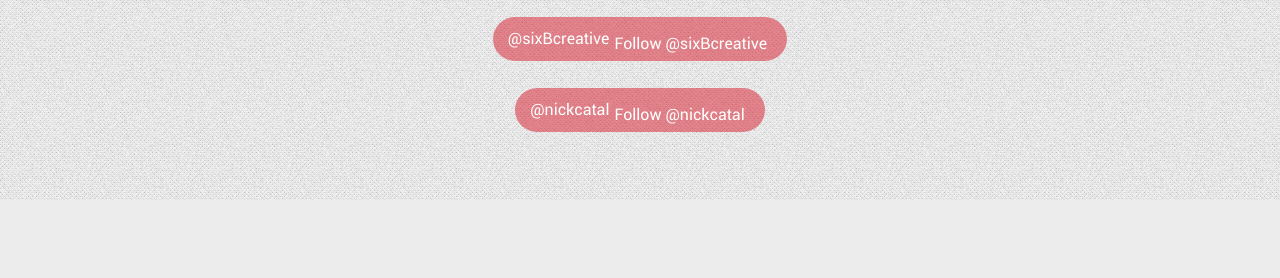
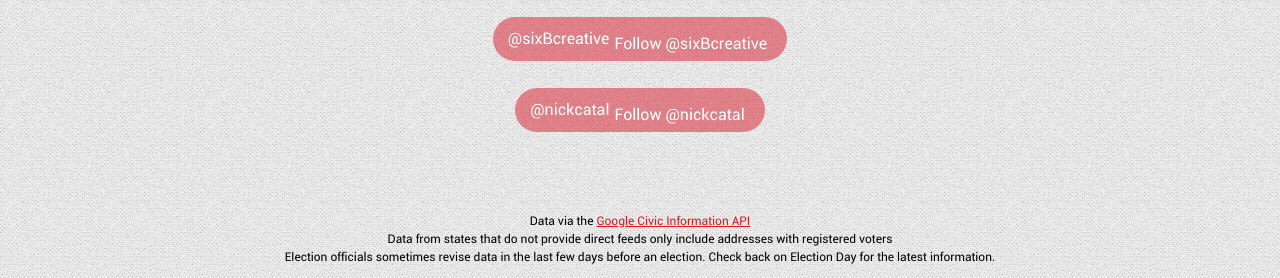
Before and after one commit to jungshadow/yfpp, a Django app: page /client/ in a window 1280 px wide. Shown: the part 984-1262 px from the top of the page. Before the commit the page ends 1184 px from the top, so only its background shows below. Run offline with Django 3.2, Linux system fonts and the light colour scheme; parts of the project's set-up code (start-up, migrations or seed data) failed here and were passed over; some libraries are stand-ins or nearby versions; some web fonts are replaced.

Commit message:
Adding credits/notices

```diff
--- a/yfpp/dev_static/css/style.css
+++ b/yfpp/dev_static/css/style.css
@@ -117,4 +117,5 @@ h5{font-size:0.846em;line-height:2.09em;text-transform:uppercase;letter-spacing:
 .attribution ul{text-align:center;}
 .attribution li{text-align:center;margin:10px;display:block;background:rgba(217, 26, 42, 0.5);padding:5px 15px;-webkit-border-radius:50px;-moz-border-radius:50px;border-radius:50px;}.attribution li a{text-decoration:none;color:#fff;float:left;margin-top:5px;}
 .attribution .twit-follow{display:block;float:left;margin:5px 5px 0;}
+.citation{text-align:center;color:black;font-size:0.75em;}
 @media only screen and (min-width:481px){.address-form,.restart{width:430px;} input{font-size:1em;}}@media only screen and (min-width:768px){.onecol{width:5.801104972%;} .twocol{width:14.364640883%;} .threecol{width:22.928176794%;} .fourcol{width:31.491712705%;} .fivecol{width:40.055248616%;} .sixcol{width:48.618784527%;} .sevencol{width:57.182320438000005%;} .eightcol{width:65.74585634900001%;} .ninecol{width:74.30939226%;} .tencol{width:82.87292817100001%;} .elevencol{width:91.436464082%;} .twelvecol{width:99.999999993%;} .onecol,.twocol,.threecol,.fourcol,.fivecol,.sixcol,.sevencol,.eightcol,.ninecol,.tencol,.elevencol,.twelvecol{position:relative;float:left;margin-left:2.762430939%;} .first{margin-left:0;} .last{float:right;} h1 .where{font-size:2.35em;line-height:.8em;} h1 .fucking{font-size:3em;line-height:.8em;} h1 .poll{font-size:1.7em;line-height:.8em;} .wrap{max-width:1140px;} .address-form,.restart{width:530px;} .attribution{width:530px;}.attribution h4{font-size:1em;font-weight:normal;text-align:center;margin-bottom:5px;} .attribution li{display:inline-block;}}@media only screen and (min-width:1030px){}@media only screen and (min-width:1240px){}@media only screen and (-webkit-min-device-pixel-ratio:1.5),only screen and (min--moz-device-pixel-ratio:1.5),only screen and (min-device-pixel-ratio:1.5){}@media (device-height:568px) and (-webkit-min-device-pixel-ratio:2){}
--- a/yfpp/dev_static/less/_base.less
+++ b/yfpp/dev_static/less/_base.less
@@ -366,3 +366,9 @@ FOOTER STYLES
 	margin: 5px 5px 0;
 	}
 }
+
+.citation {
+	text-align: center;
+	color: black;
+	font-size: 0.75em;
+}
--- a/yfpp/templates/yfpp/base.html
+++ b/yfpp/templates/yfpp/base.html
@@ -58,6 +58,13 @@
                                         </span></li>
                         </ul>
                 </div>
+                <div class="citation clearfix">
+                    <ul class="notes-list">
+                    <li class="notes-list-item"><span class="cite">Data via the <a href="https://developers.google.com/civic-information/">Google Civic Information API</a></span></li>
+                    <li class="notes-list-item"><span class="notice">Data from states that do not provide direct feeds only include addresses with registered voters</span></li>
+                    <li class="notes-list-item"><span class="notice">Election officials sometimes revise data in the last few days before an election. Check back on Election Day for the latest information.</span><li>
+                    </ul>
+                </div>
         </footer>
 </div>
 <div id="fb-root"></div>
```
